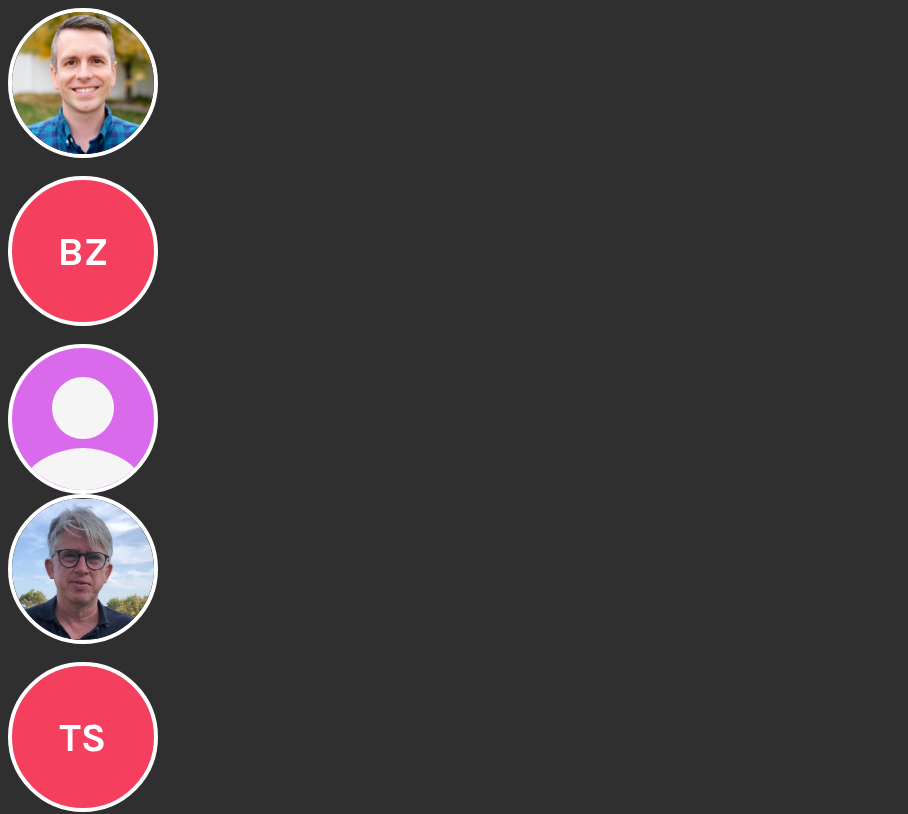
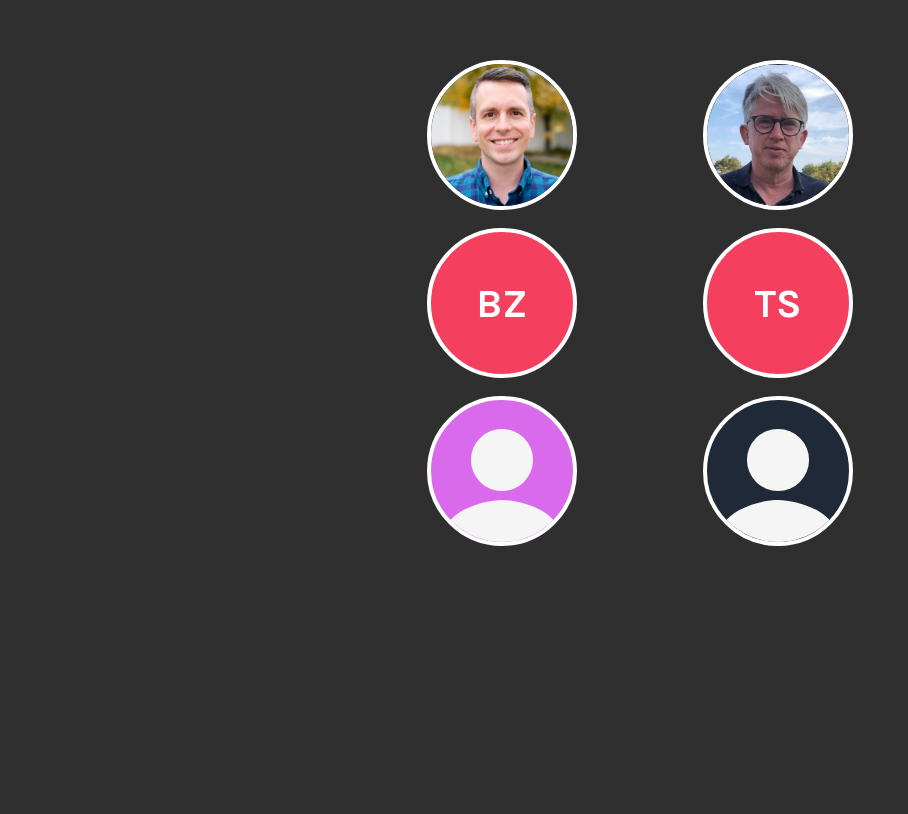
Before and after one commit to qserena/02-overloaded-avatar-component, a React (Vite) app: page / in a window 1280 px wide. Shown: the top 814 px of the page, without its empty margins (0-908 px from the left). Built offline with nearby package versions, Linux system fonts and the light colour scheme.

Commit message:
Cosmetic adjustments.

```diff
--- a/src/App.jsx
+++ b/src/App.jsx
@@ -4,8 +4,8 @@ import tom from './assets/Tom.jpg'
 
 function App() {
 	return (
-		<>
-			<div>
+		<div className="main-board">
+			<div className="user">
 				<Avatar src={bob} alt="Bob Ziroll" />
 				<br />
 				<Avatar>BZ</Avatar>
@@ -13,14 +13,14 @@ function App() {
 				<Avatar />
 			</div>
 
-			<div>
+			<div className="user">
 				<Avatar src={tom} alt="Tom Serenander" />
 				<br />
 				<Avatar>TS</Avatar>
 				<br />
 				<Avatar />
 			</div>
-		</>
+		</div>
 	)
 }
 
--- a/src/index.css
+++ b/src/index.css
@@ -12,6 +12,14 @@
 
 body {
 	background-color: #2f2f2f;
+}
+
+.main-board {
+	display: flex;
+	flex-direction: row;
+	justify-content: center;
+	gap: 10%;
+	margin-top: 60px;
 }
 
 .avatar {
```
